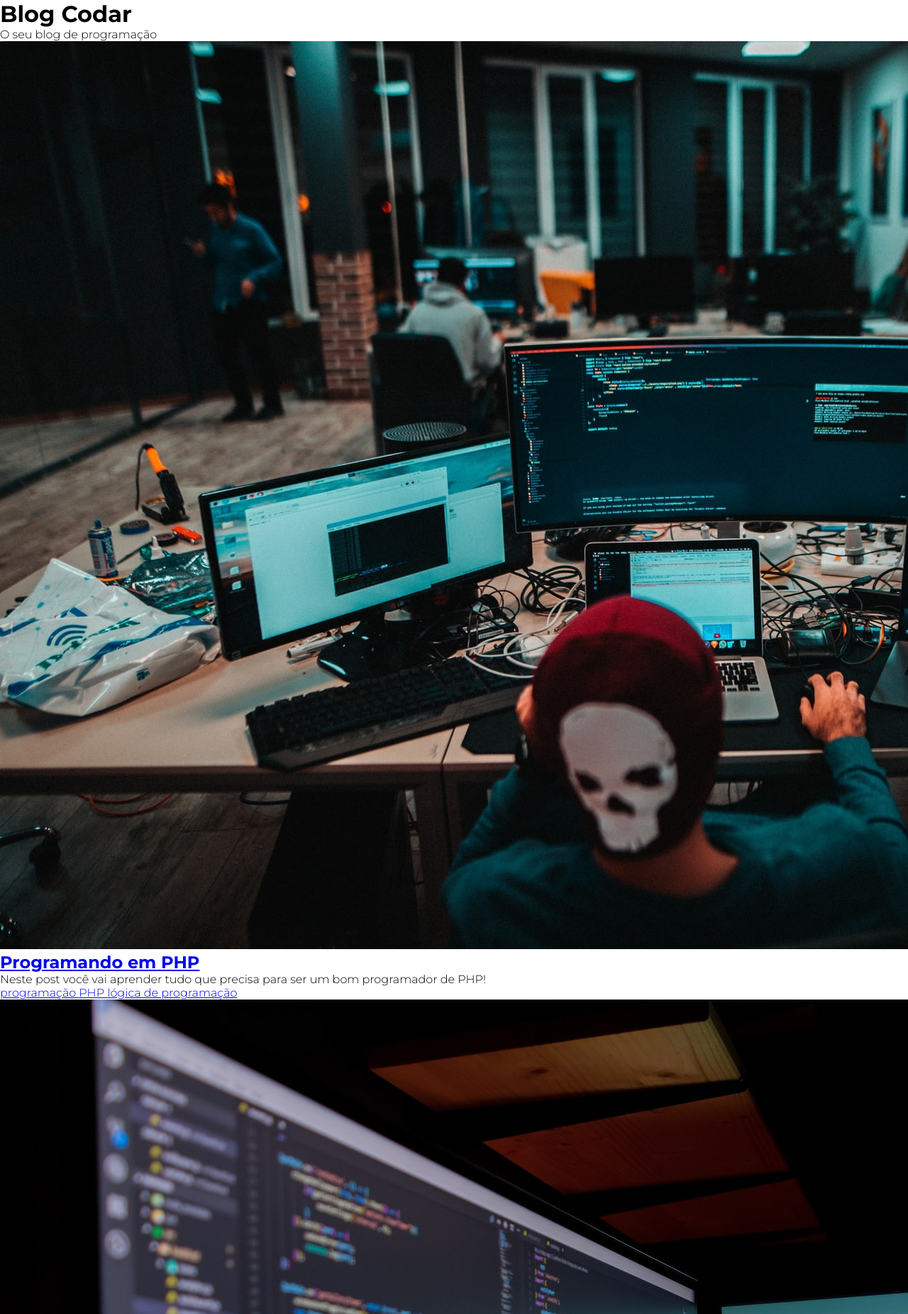
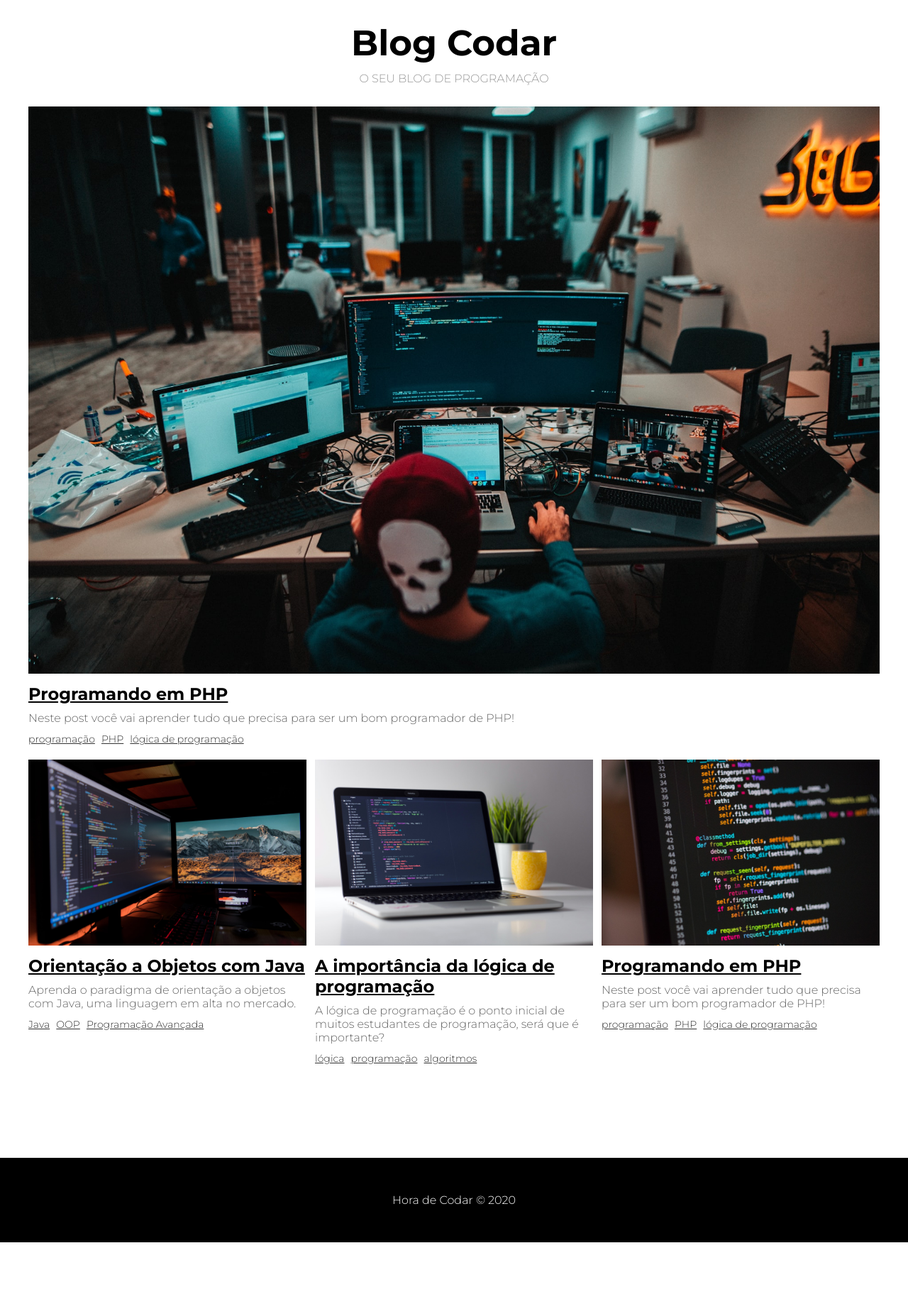
Before and after one commit to bryan0796/blogphp, a PHP site: page / in a window 1280 px wide; the page is wider, and only the part inside the window is pictured. Shown: the part 69-1920 px from the top of that part at 71% size. After the commit the page ends 1819 px from the top of that part, so only its background shows below. Run offline with PHP 8.4, Linux system fonts and the light colour scheme.

Commit message:
pagina-post

```diff
--- a/css/styles.css
+++ b/css/styles.css
@@ -47,6 +47,69 @@ main {
   color: #999;
 }
 
+/* HOME */
+#title-container {
+  min-width: 500px;
+  text-align: center;
+  margin-top: 30px;
+}
+#title-container h1 {
+  font-size: 50px;
+}
+#title-container p {
+  margin-top: 10px;
+  text-transform: uppercase;
+  color: #999;
+}
+
+#posts-container {
+  max-width: 1200px;
+  margin: 0 auto;
+  margin-top: 30px;
+  display: flex;
+  flex-wrap: wrap;
+}
+
+.post-box:first-child {
+  min-width: 100%;
+}
+
+.post-box {
+  flex: 1 1 0;
+  margin-bottom: 20px;
+}
+.post-box:nth-child(3) {
+  margin: 0 1%;
+}
+.post-box img {
+  width: 100%;
+}
+.post-box .post-title {
+  font-size: 24px;
+  margin: 10px 0;
+}
+
+.post-box .post-title a {
+  color: #000;
+  transition: .5s;
+}
+.post-box .post-title a:hover {
+  color: #999;
+}
+.post-box .post-description {
+  color: #666;
+}
+
+.tags-container {
+  margin-top: 10px;
+}
+.tags-container a {
+  font-size: 14px;
+  color: #333;
+  display: inline-block;
+  margin-right: 5px;
+}
+
 /* FOOTER */
 footer {
   width: 100%;
--- a/index.php
+++ b/index.php
@@ -1,5 +1,5 @@
 <?php
-include_once('templates/header.php');
+  include_once('templates/header.php');
 ?>
 
 <main>
@@ -32,5 +32,5 @@ include_once('templates/header.php');
 </main>
 
 <?php
-include_once('templates/footer.php');
+  include_once('templates/footer.php');
 ?>
```
Also changed, not shown: post.php (added, +57 -0 lines).
